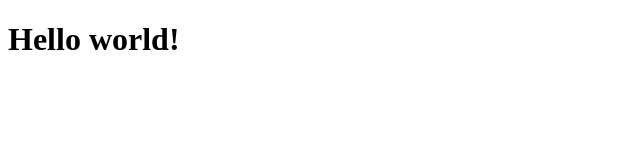
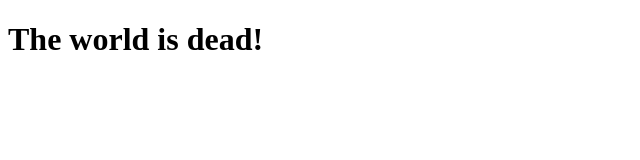
Before and after one commit to smAsifHossain/Web-Technologies-P-, a plain HTML site: page index.html in a window 1280 px wide. Shown: the whole page, without its empty margins (0-640 px from the left). Drawn offline with Linux system fonts and the light colour scheme.

Commit message:
Update index.html

```diff
--- a/index.html
+++ b/index.html
@@ -7,7 +7,7 @@
     <title>Document</title>
 </head>
 <body>
-    <h1>Hello world!</h1>
+    <h1>The world is dead!</h1>
 
 </body>
 </html>
```
